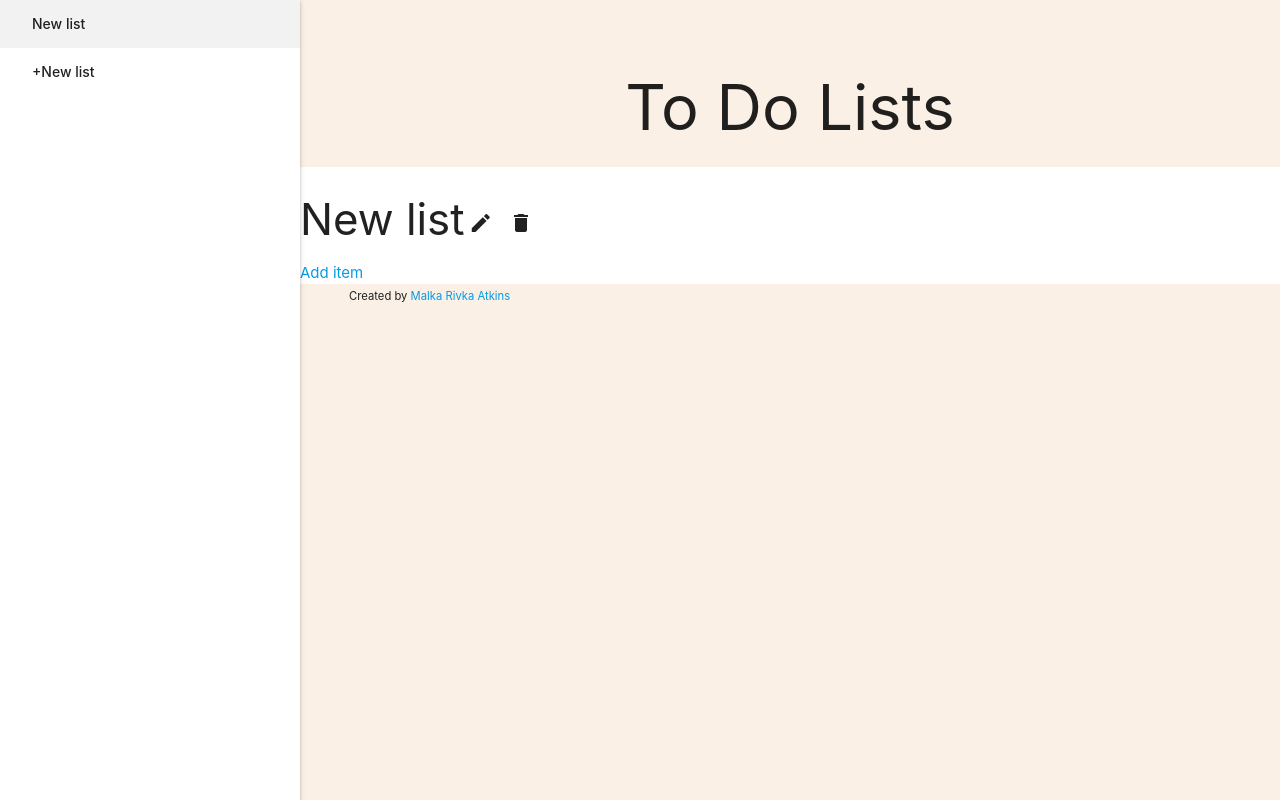
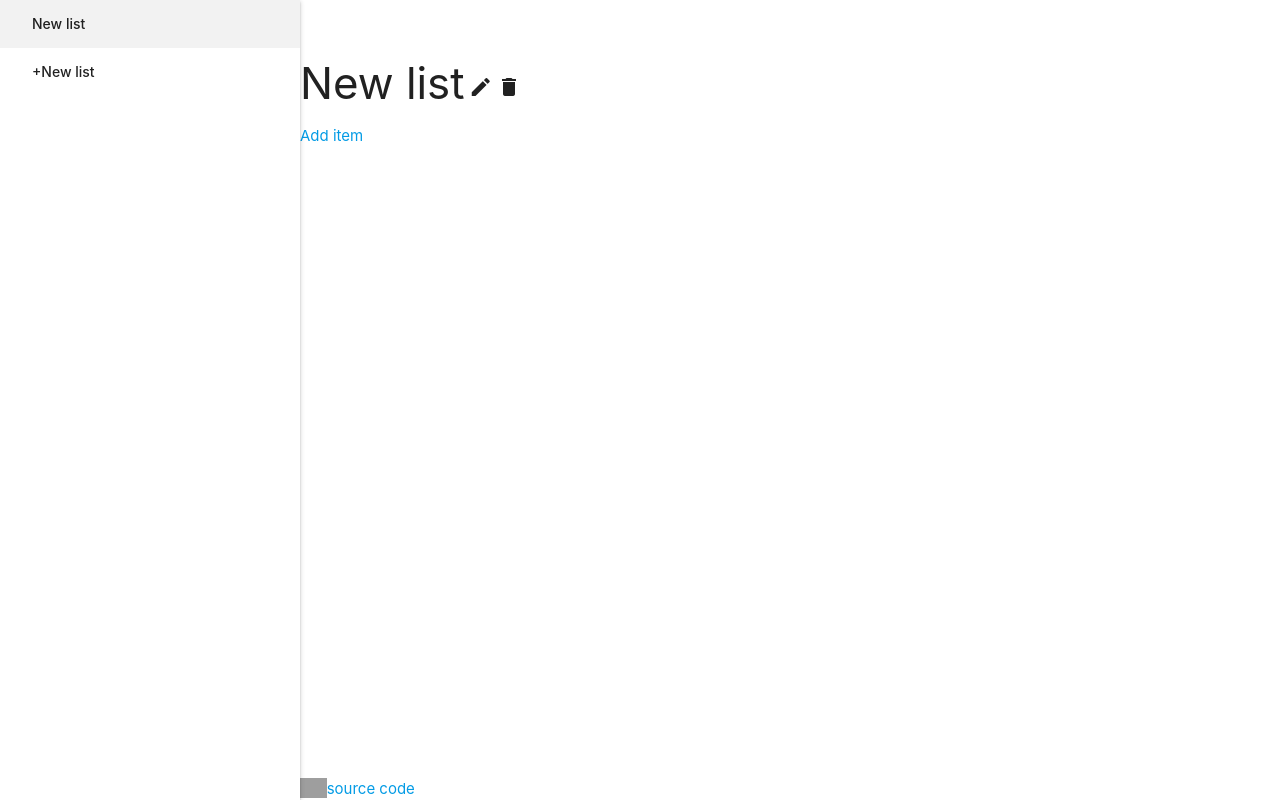
Before and after one commit to malkarivka/todo_list, a website built with webpack: page dist/index.html in a window 1280 px wide. Built offline with nearby package versions, Linux system fonts and the light colour scheme; grey boxes are pictures that could not be loaded.

Commit message:
Change footer text

```diff
--- a/dist/index.html
+++ b/dist/index.html
@@ -9,14 +9,12 @@
     <link rel="stylesheet" href="styles.css">
   </head>
   <body>
+    <main>
       <div id="sidebar">
         <ul id="slide-out" class="sidenav sidenav-fixed">
           <li><a href="#" id="new_list" class="sidenav-close">+New list</a></li>
         </ul>
         <a href="#" data-target="slide-out" class="sidenav-trigger"><i class="material-icons">menu</i></a>
-    </div>
-    <div id="header">
-      <h1>To Do Lists</h1>
       </div>
       <div id="current_list">
         <h3>New list</h3>
@@ -24,9 +22,6 @@
         <small id="delete"><i class="material-icons" id="delete">delete</i></small>
         <table></table>
         <a href="#modal" class="modal-trigger" id="new_item">Add item</a>
-    </div>
-    <div id="footer">
-      <small>Created by <a href="https://github.com/malkarivka">Malka Rivka Atkins</a></small>
       </div>
       <div id="modal" class="modal">
         <form>
@@ -47,6 +42,13 @@
           <i class="material-icons modal-close">close</i>
         </form>
       </div>
+    </main>
+    <footer>
+      <a href="https://github.com/malkabaltazar/todo_list">
+      <img src="https://github.githubassets.com/images/modules/logos_page/GitHub-Mark.png" alt="github icon" />
+      source code
+      </a>
+    </footer>
     <script src="bundle.js"></script>
   </body>
 </html>
--- a/dist/styles.css
+++ b/dist/styles.css
@@ -1,24 +1,11 @@
-body {
-  background-color: linen;
-  margin: 0;
-}
-
-#header, #current_list, #footer {
+#current_list, footer {
   padding-left: 300px;
 }
 
 @media only screen and (max-width : 992px) {
-  #header, #current_list, #footer {
+  #header, #current_list, footer {
     padding-left: 0;
   }
-}
-
-h1 {
-  text-align: center;
-}
-
-#current_list {
-  background-color: white;
 }
 
 h3 {
@@ -27,13 +14,23 @@ h3 {
 
 #edit, #delete {
   cursor: pointer;
-  padding-right: 6px;
 }
 
-#footer small {
-  margin-left: 5%;
+body {
+  display: flex;
+  min-height: 100vh;
+  flex-direction: column;
 }
 
-label {
-  display: block;
+main {
+  flex: 1 0 auto;
 }
+
+footer img {
+  height: 20px;
+  display: inline;
+}
+
+footer a {
+  display: flex;
+}
```
Lines whose indentation alone changed are shown as unchanged.
